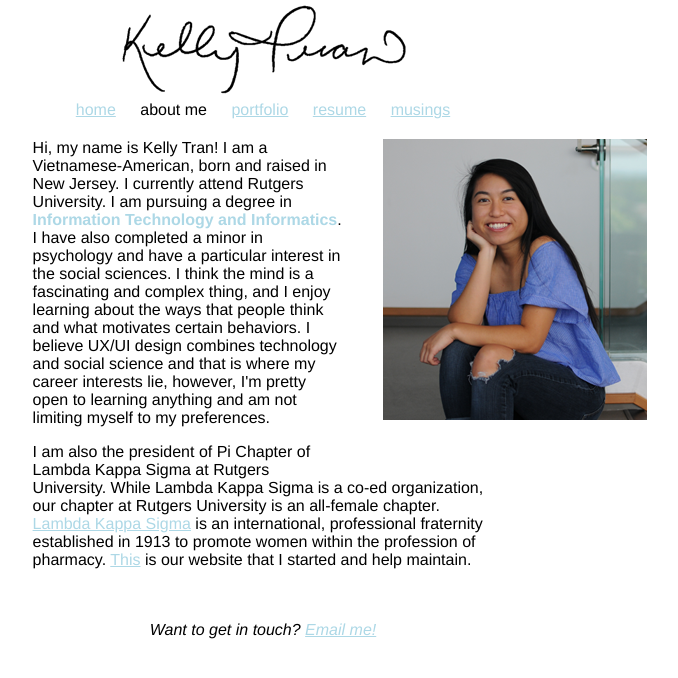
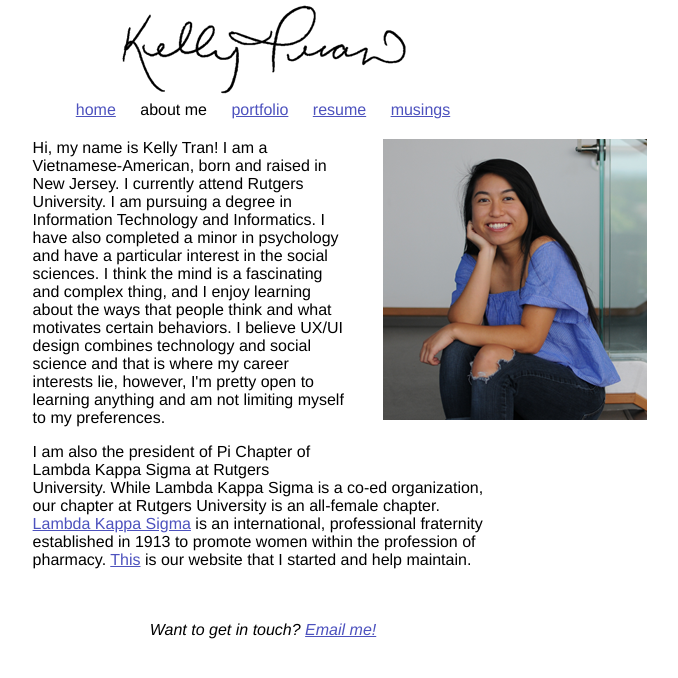
Before and after one commit to trellykan/trellykan.github.io, a PHP site: page /about.html in a window 1280 px wide. Shown: the top 678 px of the page, without its empty margins (377-1055 px from the left). Run offline with PHP 8.4, Linux system fonts and the light colour scheme.

Commit message:
12/14/17

```diff
--- a/about.html
+++ b/about.html
@@ -25,8 +25,8 @@
 				<img src="media/me.png" alt="Me">
 			</div>
 			<p>Hi, my name is Kelly Tran! I am a Vietnamese-American, born and raised in New Jersey.
-				I currently attend Rutgers University. I am pursuing a degree in <strong>Information Technology and
-				Informatics</strong>. I have also completed a minor in psychology and have a particular interest in
+				I currently attend Rutgers University. I am pursuing a degree in Information Technology and
+				Informatics. I have also completed a minor in psychology and have a particular interest in
 				the social sciences. I think the mind is a fascinating and complex thing, and I enjoy learning about
 				the ways that people think and what motivates certain behaviors. I believe UX/UI design combines
 				technology and social science and that is where my career interests lie, however, I'm pretty open to
--- a/musings.html
+++ b/musings.html
@@ -14,7 +14,7 @@
 		<nav>
 			<ul>
 				<li><a href ="index.html">home</a></li>
-				<li><a href="about.html">about</a></li>
+				<li><a href="about.html">about me</a></li>
 				<li><a href="portfolio.html">portfolio</a></li>
 				<li><a href="resume.html">resume</a></li>
 				<li>musings</li>
--- a/mystyle.css
+++ b/mystyle.css
@@ -33,7 +33,7 @@ body {
 }
 
 a {
-	color: lightblue;
+	color:  #4d52be;
 }
 
 .contact {
@@ -84,7 +84,7 @@ div ul{
 
 
 strong {
-	color: lightblue;
+	color:  #4d52be;
 }
 
 p {
@@ -98,7 +98,7 @@ p {
 
 .firstP:first-letter {
     font-size: 150%;
-    color: lightblue;
+    color:  #4d52be;
 }
 
 .c {
@@ -130,7 +130,7 @@ nav ul li {
 
 
 nav ul li a {
-    color: lightblue;
+    color:  #4d52be;
     display: block;
     display: inline;
     text-decoration: underline;
@@ -143,5 +143,5 @@ nav ul li a:hover {
 }
 
 nav ul li a:visited {
-    color: lightblue;
+    color:  #4d52be;
 }
--- a/portfolio.html
+++ b/portfolio.html
@@ -14,7 +14,7 @@
 		<nav>
 			<ul>
 				<li><a href ="index.html">home</a></li>
-				<li><a href="about.html">about</a></li>
+				<li><a href="about.html">about me</a></li>
 				<li>portfolio</li>
 				<li><a href="resume.html">resume</a></li>
 				<li><a href="musings.html">musings</a></li>
--- a/resume.html
+++ b/resume.html
@@ -14,7 +14,7 @@
 		<nav>
 			<ul>
 				<li><a href="index.html">home</a></li>
-				<li><a href="about.html">about</a></li>
+				<li><a href="about.html">about me</a></li>
 				<li><a href="portfolio.html">portfolio</a></li>
 				<li>resume</li>
 				<li><a href="musings.html">musings</a></li>
```
